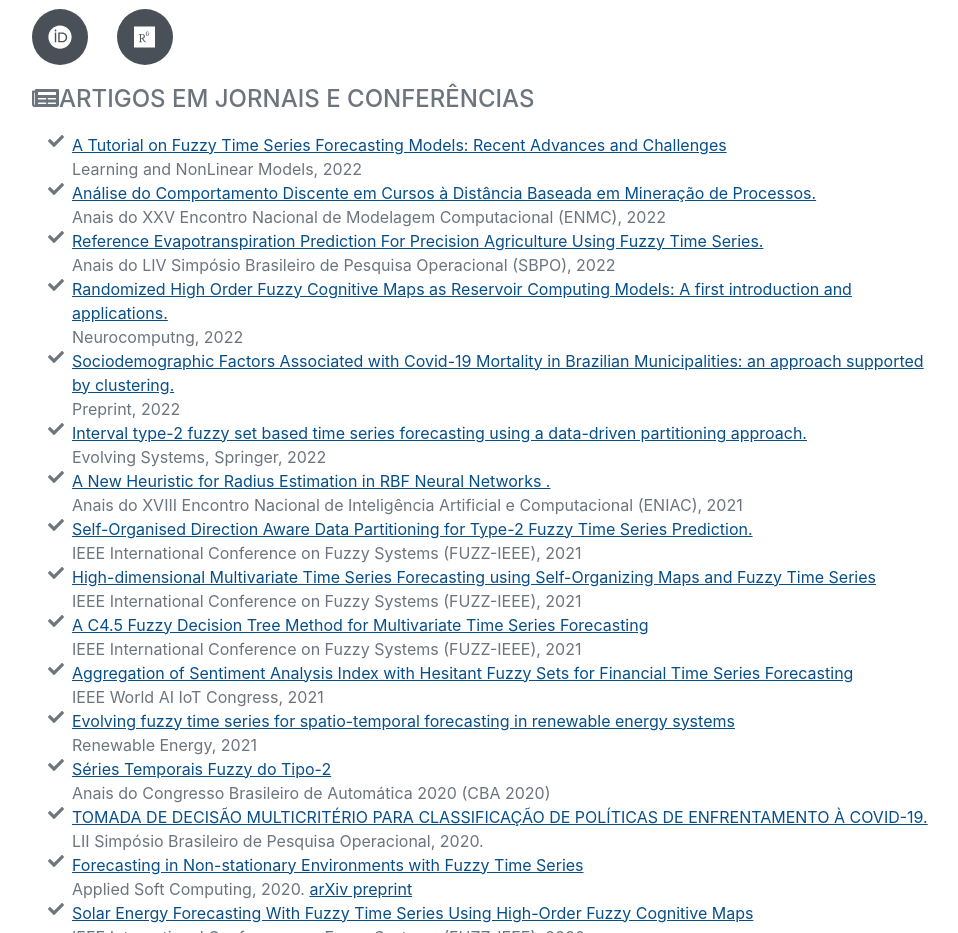
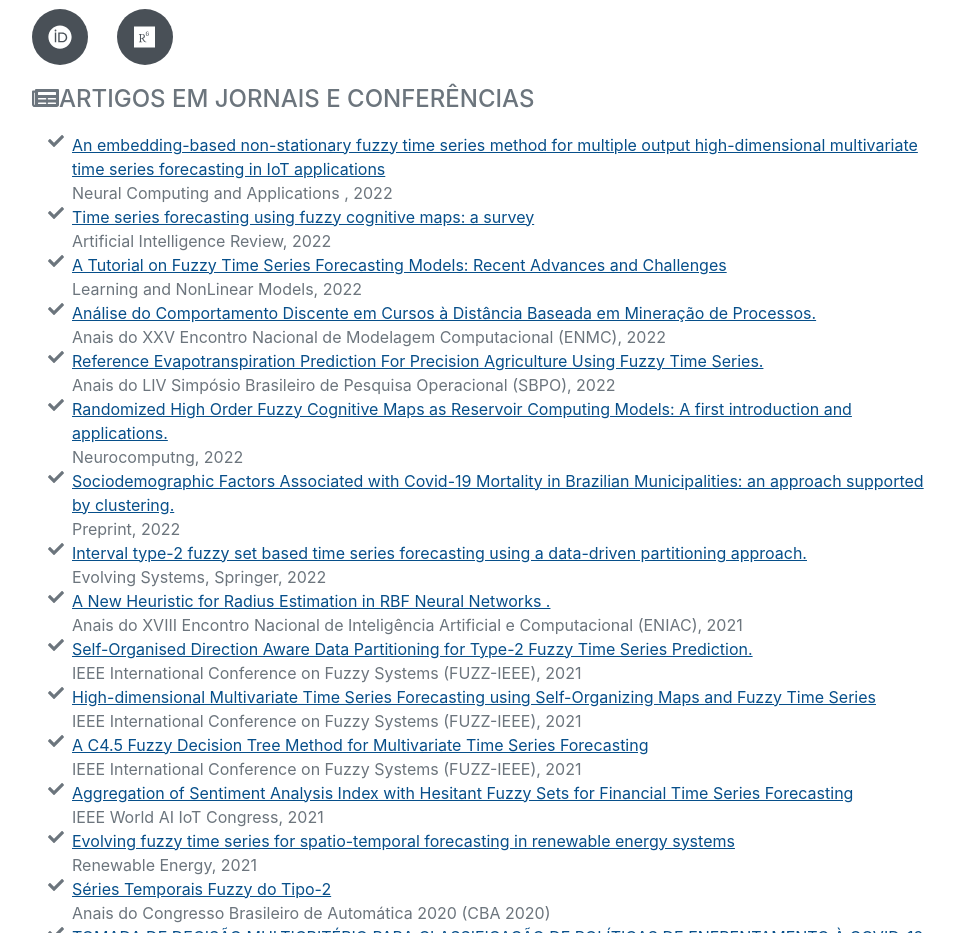
Before and after one commit to petroniocandido/petroniocandido.github.io, a plain HTML site: page pt-br/index.html in a window 1280 px wide. Shown: the part 5880-6813 px from the top of the page, without its empty margins (288-1246 px from the left). Drawn offline with nearby package versions, Linux system fonts and the light colour scheme; a web font is replaced by a local one.

Commit message:
Update index.html

```diff
--- a/pt-br/index.html
+++ b/pt-br/index.html
@@ -414,6 +414,8 @@
         </div>
         <div class="subheading mb-3"><i class="fas fa-newspaper"></i>Artigos em Jornais e Conferências</div>
         <ul class="fa-ul mb-0">
+		<li><i class="fa-li fa fa-check"></i><a href="https://doi.org/10.1007/s00521-022-08120-5">An embedding-based non-stationary fuzzy time series method for multiple output high-dimensional multivariate time series forecasting in IoT applications</a><br /> Neural Computing and Applications , 2022</li>
+		<li><i class="fa-li fa fa-check"></i><a href="https://doi.org/10.1007/s10462-022-10319-w">Time series forecasting using fuzzy cognitive maps: a survey</a><br /> Artificial Intelligence Review, 2022</li>
 		<li><i class="fa-li fa fa-check"></i><a href="https://doi.org/10.21528/lnlm-vol19-no2-art3">A Tutorial on Fuzzy Time Series Forecasting Models: Recent Advances and Challenges</a><br /> Learning and NonLinear Models, 2022</li>
 		<li><i class="fa-li fa fa-check"></i><a href="https://www.researchgate.net/publication/366055725_ANALISE_DO_COMPORTAMENTO_DISCENTE_EM_CURSOS_A_DISTANCIA_BASEADA_EM_MINERACAO_DE_PROCESSOS">Análise do Comportamento Discente em Cursos à Distância Baseada em Mineração de Processos.</a><br />  Anais do XXV Encontro Nacional de Modelagem Computacional (ENMC), 2022</li>
 		<li><i class="fa-li fa fa-check"></i><a href="https://proceedings.science/sbpo/sbpo-2022/trabalhos/reference-evapotranspiration-prediction-for-precision-agriculture-using-fuzzy-ti">Reference Evapotranspiration Prediction For Precision Agriculture Using Fuzzy Time Series.</a><br />  Anais do LIV Simpósio Brasileiro de Pesquisa Operacional (SBPO), 2022</li>
```
